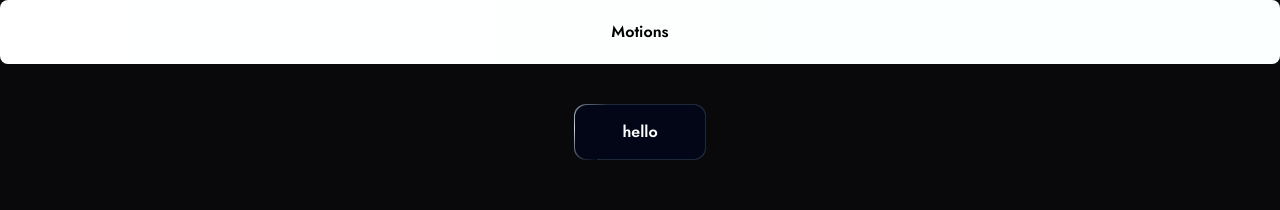
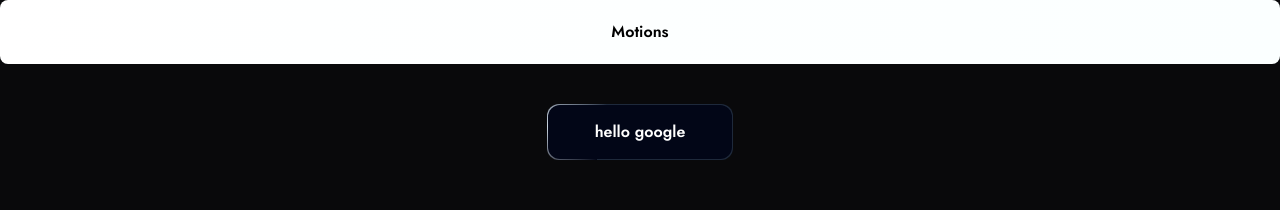
Before and after one commit to Zhoie/page-design-practice, a Next.js app: page /framer in a window 1280 px wide. Shown: the top 210 px of the page. Built offline with nearby package versions, Linux system fonts and the light colour scheme.

Commit message:
Add: page jump.

```diff
--- a/src/app/framer/page.tsx
+++ b/src/app/framer/page.tsx
@@ -7,6 +7,13 @@
 
 export default function Framer() {
 
+
+  const handleClick = () => {
+    const url = 'https://www.google.com'
+    window.open(url, '_blank')
+    // window.open('')
+  }
+
   return (
     <div className='flex flex-col'>
       <Navbar />
@@ -14,7 +21,7 @@
         {/* <motion.div variants={animations} initial='hidden' animate={'show'} whileHover={'hover'}> */}
         <motion.div >
 
-          <Block text='hello' />
+          <Block onClick={handleClick} text='hello google' />
 
         </motion.div>
       </div>
```
